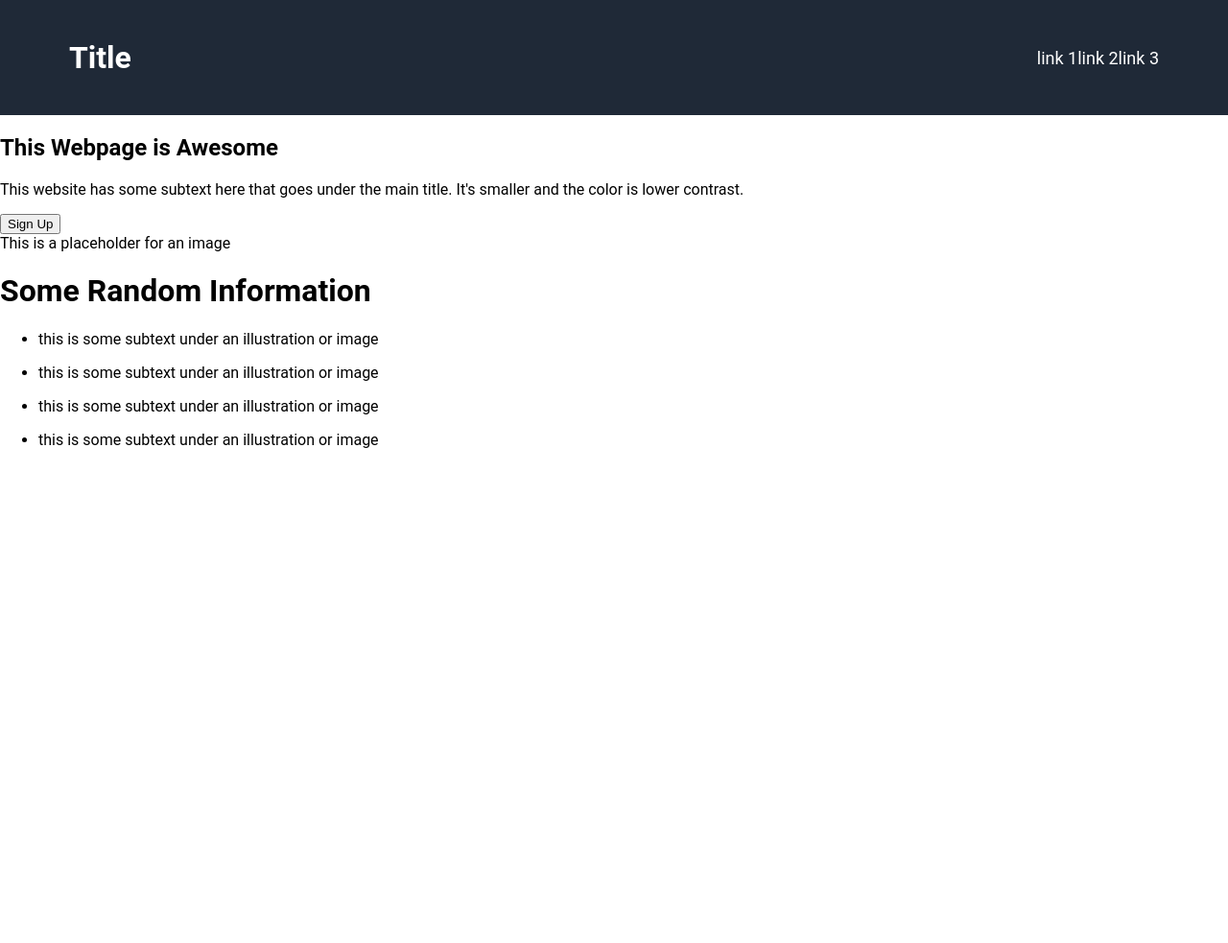
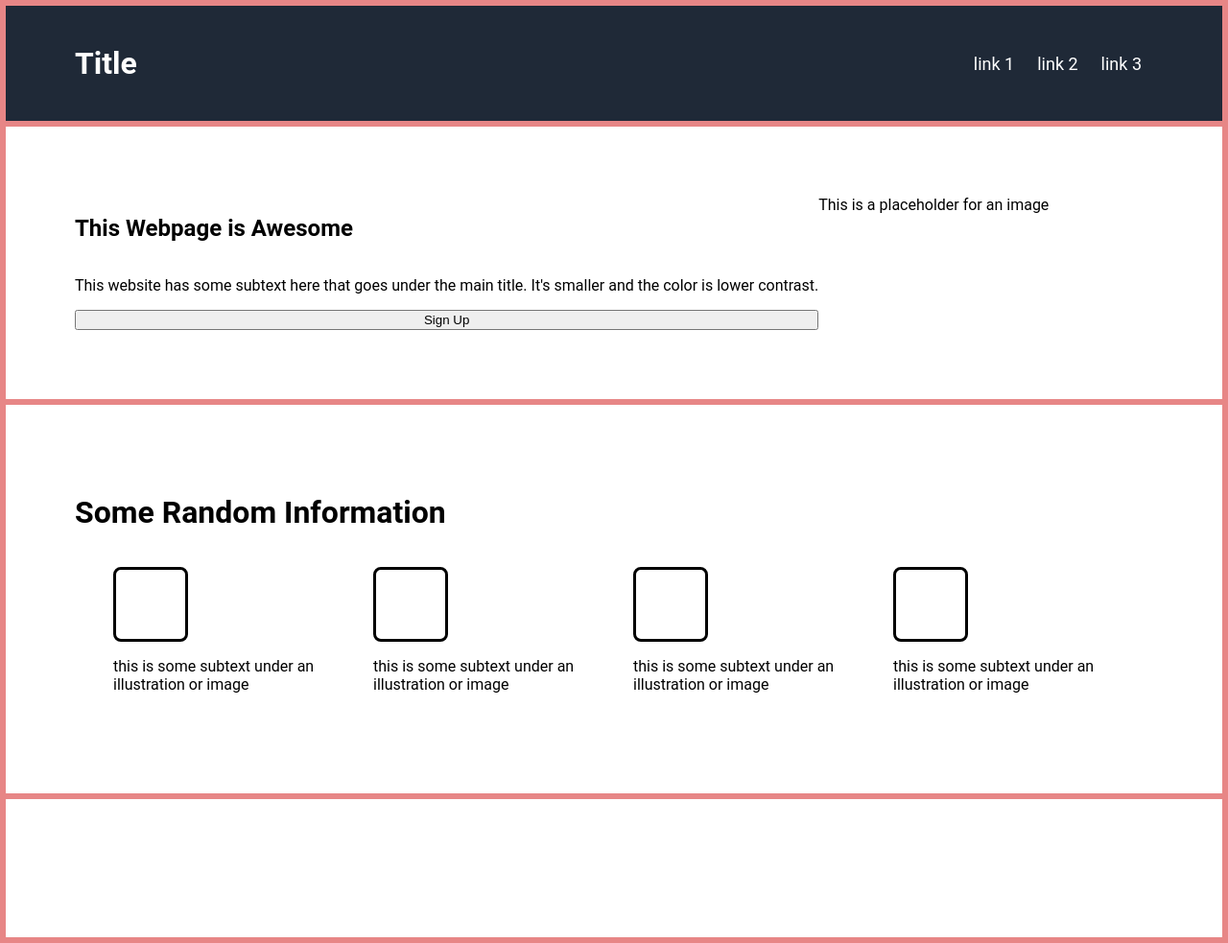
Before and after one commit to RemyDaGiau/Odin-Landing-Page, a plain HTML site: page index.html in a window 1280 px wide. Shown: the whole page at 96% size. Before the commit the page ends 800 px from the top, so only its background shows below. Drawn offline with Linux system fonts and the light colour scheme.

Commit message:
Add Red Borders to Flex-boxes, CSS for sec-a & b

```diff
--- a/index.html
+++ b/index.html
@@ -32,5 +32,8 @@
             <li><div class="rounded-box"></div><p>this is some subtext under an illustration or image</p></li>
         </ul>
     </div>
+    <div class="sec-c">
+
+    </div>
 </body>
 </html>
--- a/styles.css
+++ b/styles.css
@@ -1,10 +1,21 @@
 body {
-    font-family: "Roboto", serif;
+    font-family: "roboto", serif;
     margin: 0;
     padding: 0;
     display: flex;
     flex-direction: column;
+    border: 3px solid rgb(231, 134, 134);
 }
+
+.sec-a,
+.sec-b,
+.sec-c,
+.sec-d {
+    display: flex;
+    padding: 72px;
+    border: 3px solid rgb(231, 134, 134);
+}
+
 
 .header {
     color: white;
@@ -15,6 +26,7 @@ body {
     padding: 24px 72px;
     justify-content: space-between;
     align-items: center;
+    border: 3px solid rgb(231, 134, 134);
 }
 
 .header ul {
@@ -27,4 +39,27 @@ body {
 .header ul li a {
     text-decoration: none;
     color: white;
+    margin: 12px;
 }
+
+.sec-a .sec-a-left {
+    display: flex;
+    flex-direction: column;
+
+}
+
+.sec-b {
+    flex-direction: column;
+}
+
+.sec-b ul{
+    display: flex;
+    list-style: none;
+}
+
+.rounded-box {
+    border: 3px solid black;
+    border-radius: 8px;
+    height: 72px;
+    width: 72px;
+}
```
